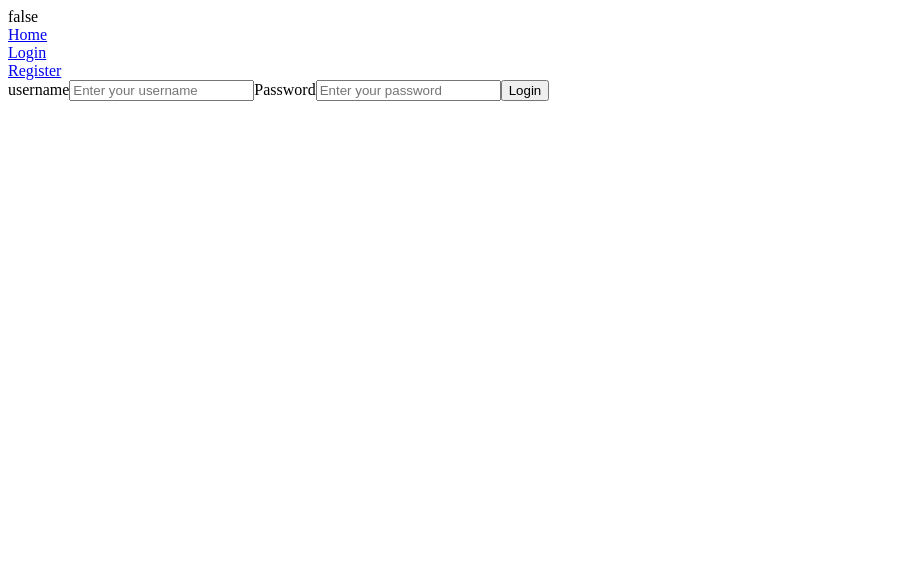
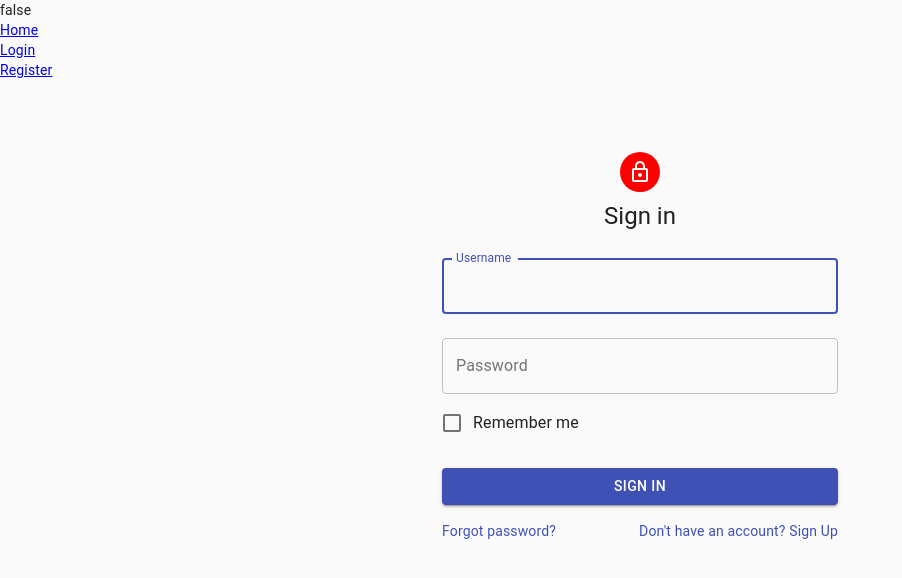
Before and after one commit to MantasDemenius/BGT-frontend, a React (Create React App) app: page /BGT-frontend/login in a window 1280 px wide. Shown: the top 578 px of the page, without its empty margins (0-902 px from the left). Built offline with nearby package versions, Linux system fonts and the light colour scheme.

Commit message:
LoginForm done

```diff
--- a/src/helper/ApiRequests.js
+++ b/src/helper/ApiRequests.js
@@ -32,7 +32,7 @@ async function sendRequest(path, method, data) {
   }
 }
 
-export async function sendNoTokenRequest(path, method, data) {
+async function sendNoTokenRequest(path, method, data) {
   try {
     const req = new Request(API_ROOT + path, {
       method,
@@ -42,7 +42,15 @@ export async function sendNoTokenRequest(path, method, data) {
       },
     });
     const response = await fetch(req);
-    return { data: await response.json() };
+    if (response.ok) {
+      try {
+        return { status: RESPONSE_STATUS.OK, data: await response.json() };
+      } catch (d) {
+        return { status: RESPONSE_STATUS.OK };
+      }
+    } else {
+      return { status: RESPONSE_STATUS.BAD_RESPONSE };
+    }
   } catch (e) {
     return { status: RESPONSE_STATUS.NO_CONNECTION };
   }
--- a/src/helper/PrivateRoute.js
+++ b/src/helper/PrivateRoute.js
@@ -12,7 +12,7 @@ const PrivateRoute = ({
       if (!user.loggedIn) {
         return <Redirect to={{ pathname: '/' }} />;
       }
-      if (user.roles.split(',').some((r) => roles.indexOf(r) >= 0)) {
+      if (!user.roles.split(',').some((r) => roles.indexOf(r) >= 0)) {
         return <Redirect to={{ pathname: '/' }} />;
       }
       return <Component {...props} />;
--- a/src/pages/LoginPage/LoginForm.js
+++ b/src/pages/LoginPage/LoginForm.js
@@ -1,85 +1,155 @@
+/* eslint-disable jsx-a11y/anchor-is-valid */
 import React from 'react';
-import { Formik, Form } from 'formik';
+import {
+  Formik, Form, ErrorMessage,
+} from 'formik';
 import * as Yup from 'yup';
+import styled from 'styled-components';
+import Button from '@material-ui/core/Button';
+import Container from '@material-ui/core/Container';
+import Avatar from '@material-ui/core/Avatar';
+import CssBaseline from '@material-ui/core/CssBaseline';
+import LockOutlinedIcon from '@material-ui/icons/LockOutlined';
+import FormControlLabel from '@material-ui/core/FormControlLabel';
+import Checkbox from '@material-ui/core/Checkbox';
+import Typography from '@material-ui/core/Typography';
+import Grid from '@material-ui/core/Grid';
+import Link from '@material-ui/core/Link';
+import TextField from '@material-ui/core/TextField';
 import { setToken, setUser } from '../../helper/UserService';
 import { postNoTokenRequest } from '../../helper/ApiRequests';
 
+const StyledDiv = styled.div`
+  margin-top: 64px;
+  display:flex;
+  flex-direction: column;
+  align-items: center;
+`;
+
+const StyledAvatar = styled(Avatar)`
+  margin: 8px;
+  background-color: red;
+`;
+
+const StyledForm = styled(Form)`
+  width: 100%;
+  margin-top: 10px;
+`;
+
+const StyledSubmitButton = styled(Button)`
+  margin: 24px 0 16px;
+`;
+
+const StyledErrorDiv = styled.div`
+    color: red;`;
+
 const LoginForm = () => (
   <Formik
-    initialValues={{ username: '', password: '' }}
+    initialValues={{ username: '', password: '', errors: '' }}
     validationSchema={Yup.object().shape({
-      username: Yup.string().required('Required'),
+      username: Yup.string().required('Username is required'),
       password: Yup.string()
         .required('No password provided.'),
       // .min(8, 'Password is too short - should be 8 chars minimum.')
       // .matches(/(?=.*[0-9])/, 'Password must contain a number.'),
     })}
-    onSubmit={async (values, { setSubmitting }) => {
+    onSubmit={async (values, { setSubmitting, setFieldError }) => {
       const response = await postNoTokenRequest('/authenticate', values);
-      if (response) {
+      if (response.status === 'OK') {
         setToken(response.data.token);
         setUser();
-        console.log('token set');
         setSubmitting(false);
         window.location.href = '/';
+      } else {
+        setFieldError('errors', 'Username or password is incorrect!');
+        // setFieldError('username', 'error');
       }
     }}
   >
-    {/* https://www.youtube.com/watch?v=25GS0MLT8JU&feature=emb_logo&ab_channel=BenAwad */}
     {(props) => {
       const {
         values,
-        touched,
-        errors,
         isSubmitting,
         handleChange,
         handleBlur,
         handleSubmit,
       } = props;
-
       return (
-        <Form onSubmit={handleSubmit}>
-          <label htmlFor="username">
-            username
-            <input
+        <Container component="main" maxWidth="xs">
+          <CssBaseline />
+          <StyledDiv>
+            <StyledAvatar>
+              <LockOutlinedIcon />
+            </StyledAvatar>
+            <Typography component="h1" variant="h5">
+              Sign in
+            </Typography>
+            <StyledForm onSubmit={handleSubmit}>
+              <TextField
+                id="errors"
+                name="errors"
+                disabled
+                type="hidden"
+              />
+              <ErrorMessage component={StyledErrorDiv} name="errors" />
+              <TextField
                 type="text"
                 id="username"
                 name="username"
+                label="Username"
+                variant="outlined"
+                margin="normal"
+                fullWidth
                 placeholder="Enter your username"
+                autoFocus
                 value={values.username}
                 onChange={handleChange}
                 onBlur={handleBlur}
-              className={errors.username && touched.username && 'error'}
               />
-          </label>
-
-          {errors.username && touched.username && (
-            <div className="input-feedback">{errors.username}</div>
-          )}
-          <label htmlFor="password">
-            Password
-            <input
+              <ErrorMessage component={StyledErrorDiv} name="username" />
+              <TextField
                 id="password"
                 name="password"
                 type="password"
                 placeholder="Enter your password"
+                variant="outlined"
+                margin="normal"
+                fullWidth
+                label="Password"
+                autoComplete="current-password"
                 value={values.password}
                 onChange={handleChange}
                 onBlur={handleBlur}
-              className={errors.password && touched.password && 'error'}
               />
-
-          </label>
-
-          {errors.password && touched.password && (
-            <div className="input-feedback">{errors.password}</div>
-          )}
-
-          <button type="submit" disabled={isSubmitting}>
-            Login
-          </button>
-
-        </Form>
+              <ErrorMessage component={StyledErrorDiv} name="password" />
+              <FormControlLabel
+                control={<Checkbox value="remember" color="primary" />}
+                label="Remember me"
+              />
+              <StyledSubmitButton
+                type="submit"
+                fullWidth
+                variant="contained"
+                color="primary"
+                disabled={isSubmitting}
+              >
+                Sign In
+              </StyledSubmitButton>
+              <Grid container>
+                <Grid item xs>
+                  <Link href="#" variant="body2">
+                    Forgot password?
+                  </Link>
+                </Grid>
+                <Grid item>
+                  <Link href="#" variant="body2">
+                    Don&apos;t have an account? Sign Up
+                  </Link>
+                </Grid>
+              </Grid>
+            </StyledForm>
+          </StyledDiv>
+        </Container>
       );
     }}
   </Formik>
```
Also changed, not shown: package.json (+11 -10 lines), 2 other files (tests, documents, lock files or other folders). Lines whose indentation alone changed are shown as unchanged.
